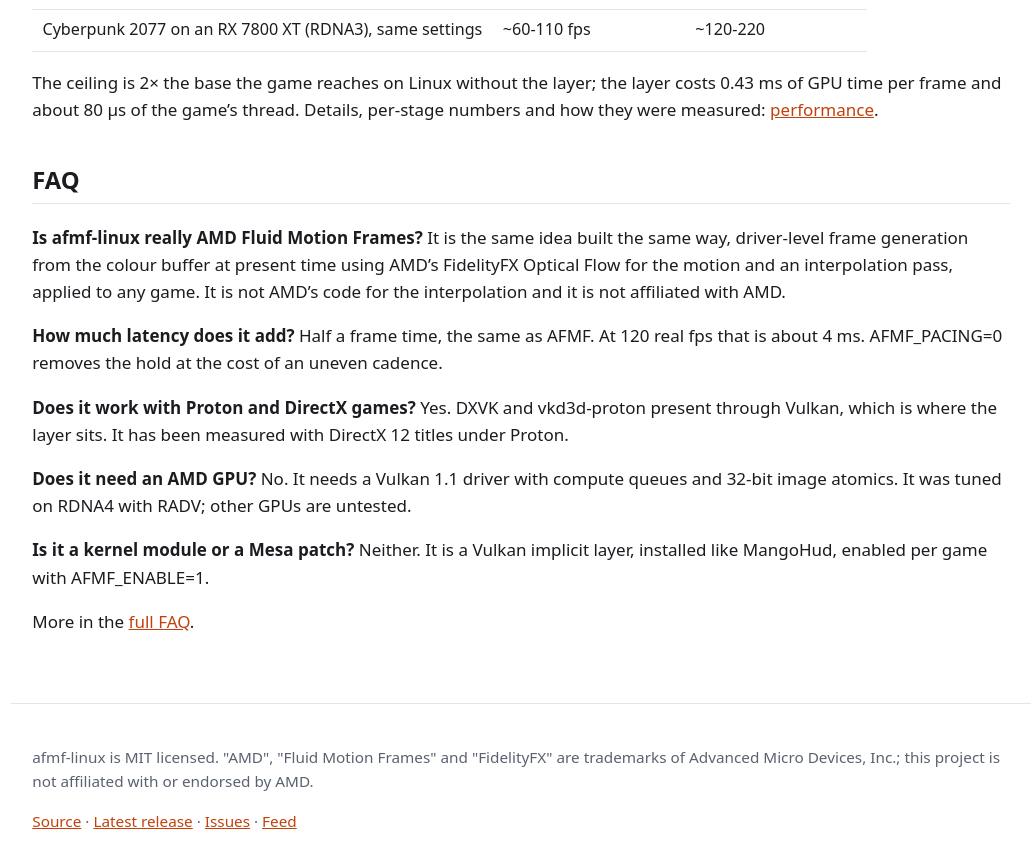
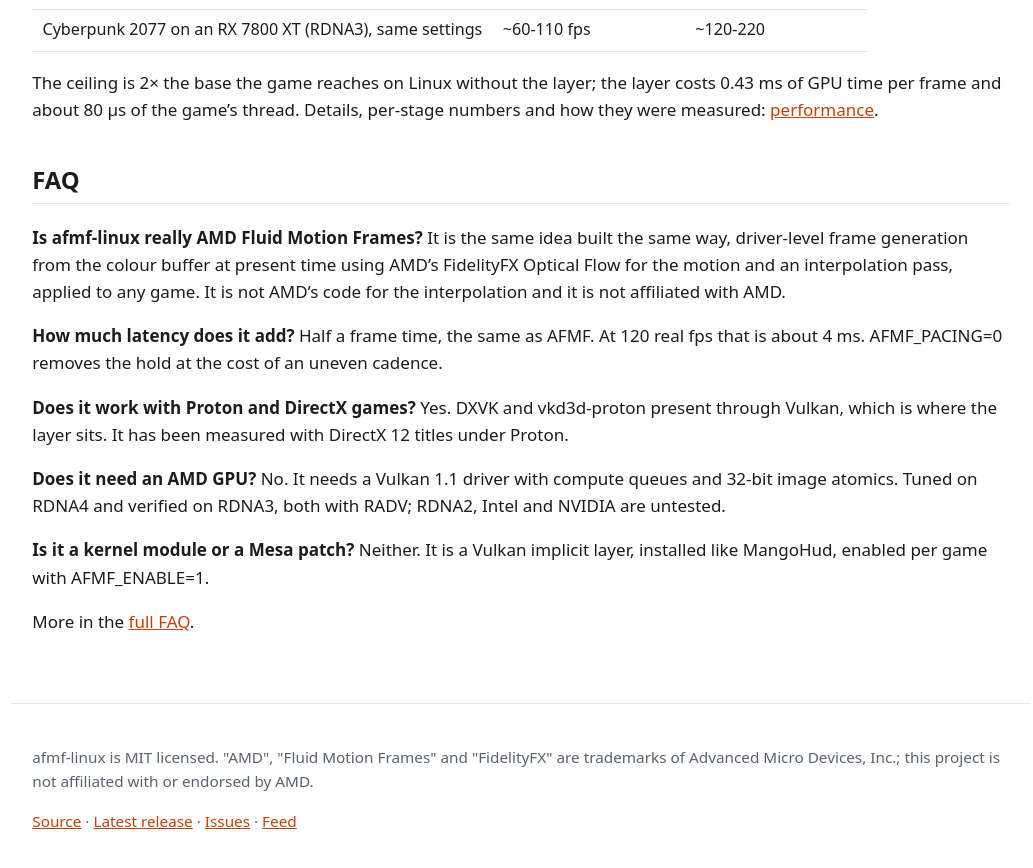
Before and after one commit to serialexperimentslainnnn/afmf-linux, a Jekyll site: the page built from docs/index.md, in a window 1280 px wide and 900 px high, scrolled down 1500 px. Shown: the top 868 px of the window, without its empty margins (119-1152 px from the left). Built offline with Jekyll 4.4.1, drawn with Linux system fonts in a browser that asks for light colours.

Commit message:
docs: RDNA3 is verified everywhere it is mentioned; say how it looks, not what it might do

```diff
--- a/docs/index.md
+++ b/docs/index.md
@@ -10,7 +10,7 @@ faq:
   - q: Does it work with Proton and DirectX games?
     a: Yes. DXVK and vkd3d-proton present through Vulkan, which is where the layer sits. It has been measured with DirectX 12 titles under Proton.
   - q: Does it need an AMD GPU?
-    a: No. It needs a Vulkan 1.1 driver with compute queues and 32-bit image atomics. It was tuned on RDNA4 with RADV; other GPUs are untested.
+    a: No. It needs a Vulkan 1.1 driver with compute queues and 32-bit image atomics. Tuned on RDNA4 and verified on RDNA3, both with RADV; RDNA2, Intel and NVIDIA are untested.
   - q: Is it a kernel module or a Mesa patch?
     a: Neither. It is a Vulkan implicit layer, installed like MangoHud, enabled per game with AFMF_ENABLE=1.
 ---
```
Also changed, not shown: docs/faq.md (+1 -1 lines), README.md.
